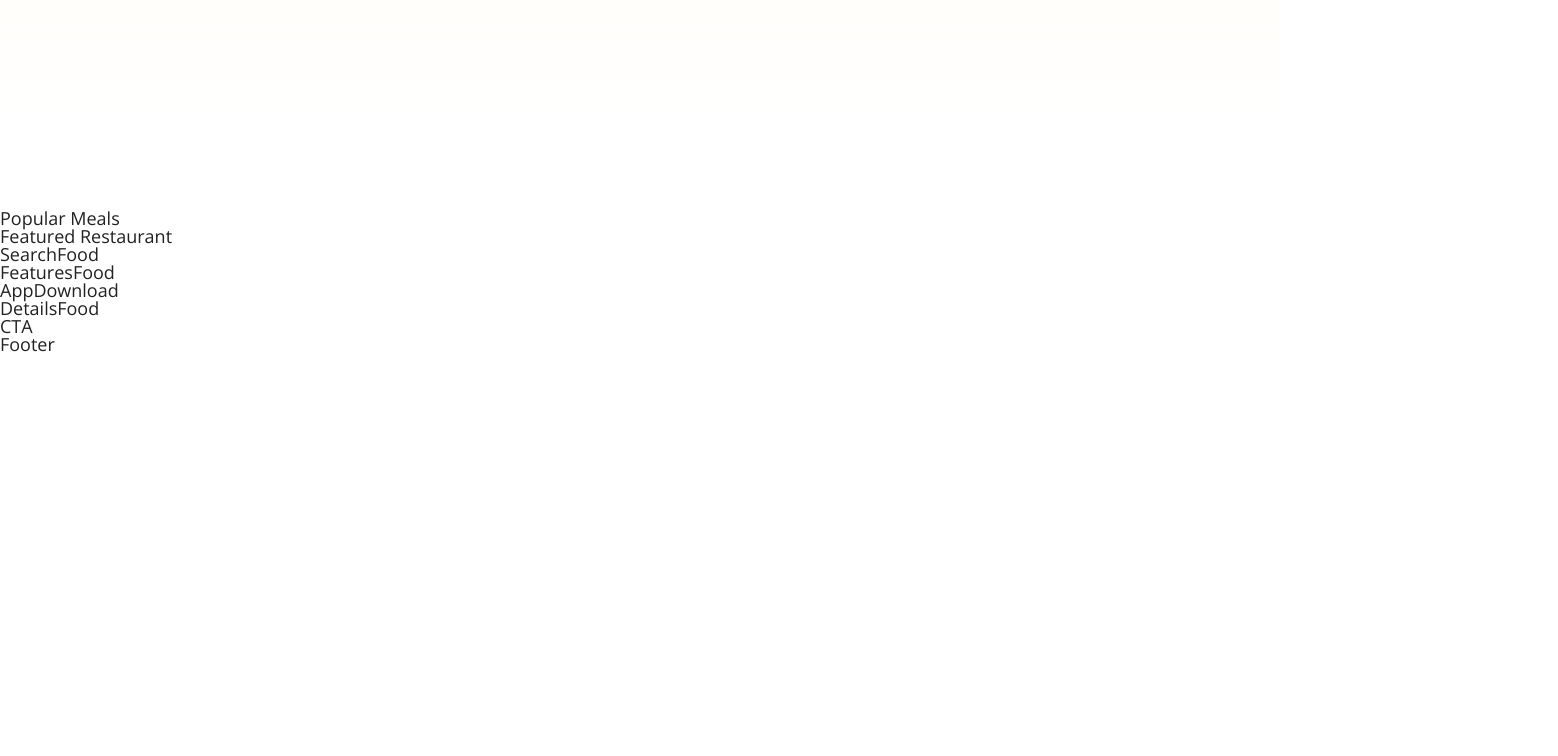
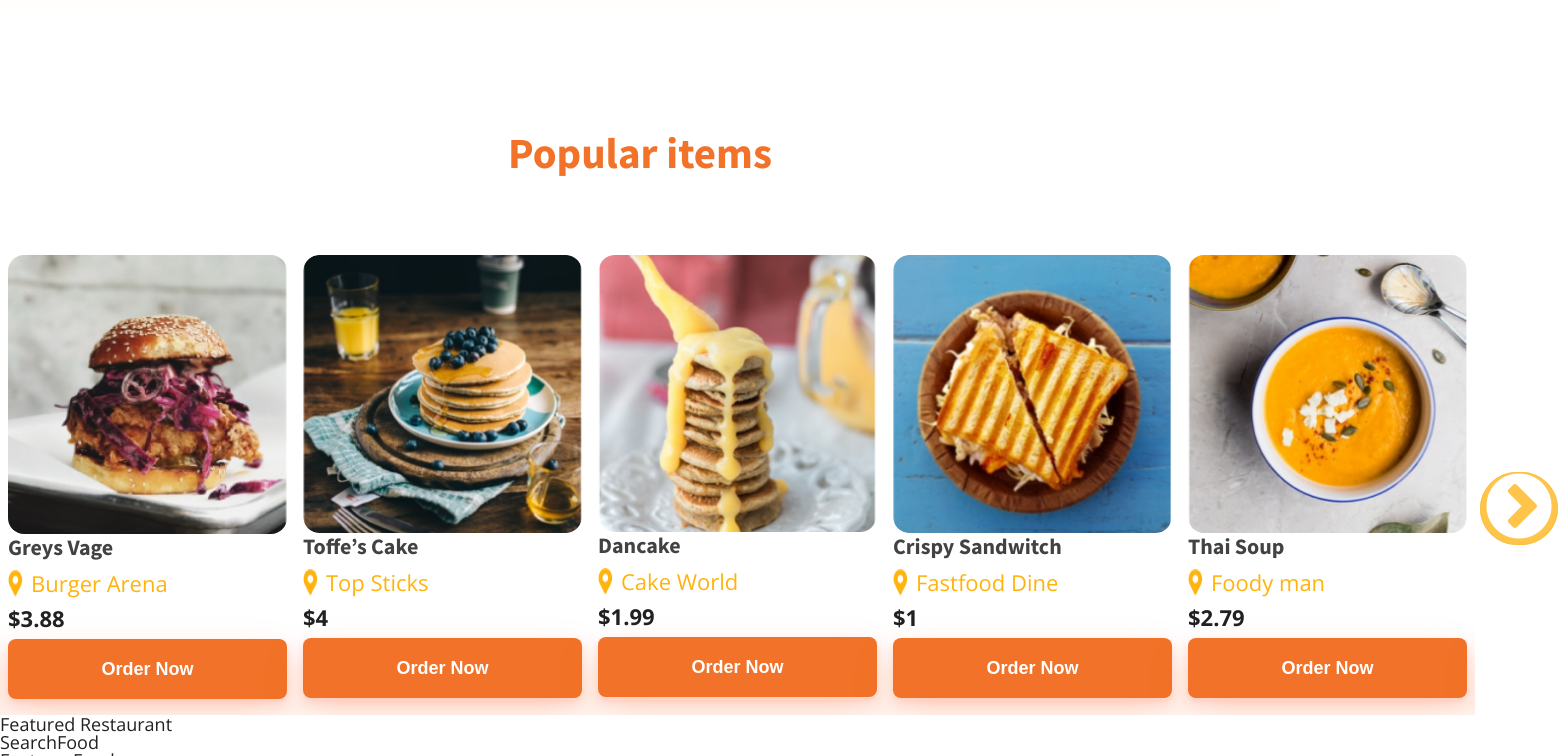
Before and after one commit to vuongvgc/food-shop, a React (Create React App) app: page / in a window 1280 px wide. Shown: the part 1700-2456 px from the top of the page, 1558 px wide, since content can reach past the window. Before the commit the page ends 2056 px from the top, so only its background shows below. Built offline with nearby package versions, Linux system fonts and the light colour scheme.

Commit message:
buid pouplar meal carousel

```diff
--- a/package.json
+++ b/package.json
@@ -16,8 +16,10 @@
     "react-dom": "^17.0.2",
     "react-redux": "^7.2.4",
     "react-scripts": "4.0.3",
+    "react-slick": "^0.28.1",
     "redux": "^4.1.0",
     "redux-thunk": "^2.3.0",
+    "slick-carousel": "^1.8.1",
     "typescript": "^4.3.5",
     "web-vitals": "^1.1.2"
   },
@@ -44,5 +46,8 @@
       "last 1 firefox version",
       "last 1 safari version"
     ]
+  },
+  "devDependencies": {
+    "@types/react-slick": "^0.23.5"
   }
 }
--- /dev/null
+++ b/src/assets/popularMealList.ts
@@ -0,0 +1,44 @@
+export const popularMealList = [
+  {
+    id: 1,
+    title: "Greys Vage",
+    image: "./img/popular-burger.png",
+    location: "Burger Arena",
+    price: 3.88,
+  },
+  {
+    id: 2,
+    title: "Toffe’s Cake",
+    image: "./img/toffe-cake.png",
+    location: "Top Sticks",
+    price: 4.0,
+  },
+  {
+    id: 3,
+    title: "Dancake",
+    image: "./img/dancake.png",
+    location: "Cake World",
+    price: 1.99,
+  },
+  {
+    id: 4,
+    title: "Crispy Sandwitch",
+    image: "./img/sandswitch.png",
+    location: "Fastfood Dine",
+    price: 1.0,
+  },
+  {
+    id: 5,
+    title: "Thai  Soup",
+    image: "./img/thai-soup.png",
+    location: "Foody man",
+    price: 2.79,
+  },
+  {
+    id: 6,
+    title: "Pizza Hurt",
+    image: "./img/sandswitch.png",
+    location: "VietNam Dine",
+    price: 3.99,
+  },
+];
--- /dev/null
+++ b/src/components/MealsCarousel.tsx
@@ -0,0 +1,25 @@
+import Slider from "react-slick";
+import PopularMealItem from "./PopularMealItem";
+import { popularMealList } from "../assets/popularMealList";
+const MealsCarousel: React.FC = () => {
+  const settings = {
+    infinite: true,
+    speed: 500,
+    slidesToShow: 5,
+    slidesToScroll: 1,
+  };
+  return (
+    <div className="container">
+      <Slider {...settings}>
+        {popularMealList.map((meal) => {
+          return (
+            <div key={meal.id + meal.title}>
+              <PopularMealItem meal={meal} />
+            </div>
+          );
+        })}
+      </Slider>
+    </div>
+  );
+};
+export default MealsCarousel;
--- /dev/null
+++ b/src/components/PopularMealItem.tsx
@@ -0,0 +1,26 @@
+interface popularMeal {
+  meal: {
+    title: string;
+    image: string;
+    location: string;
+    price: number;
+  };
+}
+const PopularMealItem: React.FC<popularMeal> = ({ meal }) => {
+  const { title, image, location, price } = meal;
+  return (
+    <div className="popular-meal__item">
+      <img className="popular-meal__image" src={image} alt={title} />
+      <h3 className="header-tertiary">{title}</h3>
+      <div className="row popular-meal__name ">
+        <img src="./img/icon/location-orange.png" alt="location" />
+        <p>{location}</p>
+      </div>
+      <p className="popular-meal__price">${price}</p>
+      <button className="popular-meal__button">
+        <a href="/">Order Now</a>
+      </button>
+    </div>
+  );
+};
+export default PopularMealItem;
--- a/src/layouts/PopularMeals.tsx
+++ b/src/layouts/PopularMeals.tsx
@@ -1,4 +1,13 @@
+import "slick-carousel/slick/slick.css";
+import "slick-carousel/slick/slick-theme.css";
+import MealsCarousel from "../components/MealsCarousel";
+
 const PopularMeals: React.FC = () => {
-  return <div>Popular Meals</div>;
+  return (
+    <div className="meals-carousel__box">
+      <h2 className="header-secondary">Popular items</h2>
+      <MealsCarousel />
+    </div>
+  );
 };
 export default PopularMeals;
--- a/src/pages/HomePage.tsx
+++ b/src/pages/HomePage.tsx
@@ -27,7 +27,7 @@ const HomePage: React.FC = () => {
       <section className="container-fluid">
         <HowDoesItWork />
       </section>
-      <section>
+      <section className="container-fluid">
         <PopularMeals />
       </section>
       <section>
--- a/src/style/layouts/_howItWork.scss
+++ b/src/style/layouts/_howItWork.scss
@@ -5,7 +5,7 @@
 
     .Work-features__box {
         width: 70%;
-        margin: $gutter-vertical-large auto;
+        margin: $gutter-vertical-large auto 0;
         text-align: center;
 
         .work-feature__item {
--- /dev/null
+++ b/src/style/layouts/_popularMeals.scss
@@ -0,0 +1,64 @@
+.meals-carousel__box {
+    .popular-meal__item {
+        padding: 8px;
+
+        .popular-meal__image {
+            border-radius: 16px;
+            width: 100%;
+            height: auto;
+        }
+
+        .header-tertiary {
+            text-align: left;
+        }
+    }
+
+    .popular-meal__name {
+        @include style-text($fs-1, $default-font-weight, $color-primary-light);
+        line-height: $line-height-3;
+        margin-bottom: 8px;
+
+        img {
+            padding-right: 8px;
+        }
+
+    }
+
+    .popular-meal__price {
+        @include style-text($fs-1, $fw-1, $color-grey-dark-1);
+        line-height: $line-height-3;
+        margin-bottom: .8rem;
+    }
+
+    .popular-meal__button {
+        width: 100%;
+        text-align: center;
+        padding: 2.1rem 4.8rem;
+        background: $color-secondary-dark;
+        box-shadow: 0px 5px 10px rgba(253, 114, 92, 0.22), 0px 20px 40px rgba(250, 99, 35, 0.24);
+        border: none;
+        border-radius: 8px;
+        margin-bottom: .8rem;
+
+        a {
+            @include nav-link($color-white, inherit, $default-font-size, $fw-1);
+            line-height: 100%;
+            text-align: center;
+        }
+    }
+
+    .slick-prev:before,
+    .slick-next:before {
+        // color: #FFB20E;
+        background: #FFB20E;
+        border: 1px solid #FAAA01;
+        box-sizing: border-box;
+        border-radius: 92px;
+        font-size: 7.6rem;
+
+    }
+
+    .slick-prev {
+        left: -8.3rem;
+    }
+}
--- a/src/style/main.scss
+++ b/src/style/main.scss
@@ -18,6 +18,7 @@
 @import "layouts/header";
 @import "layouts/flashDeals";
 @import "layouts/howItWork";
+@import "layouts/popularMeals";
 @import "layouts/footer";
 
 // Page
```
Also changed, not shown: public/img/popular-burger.png (added), 1 other file (tests, documents, lock files or other folders).
